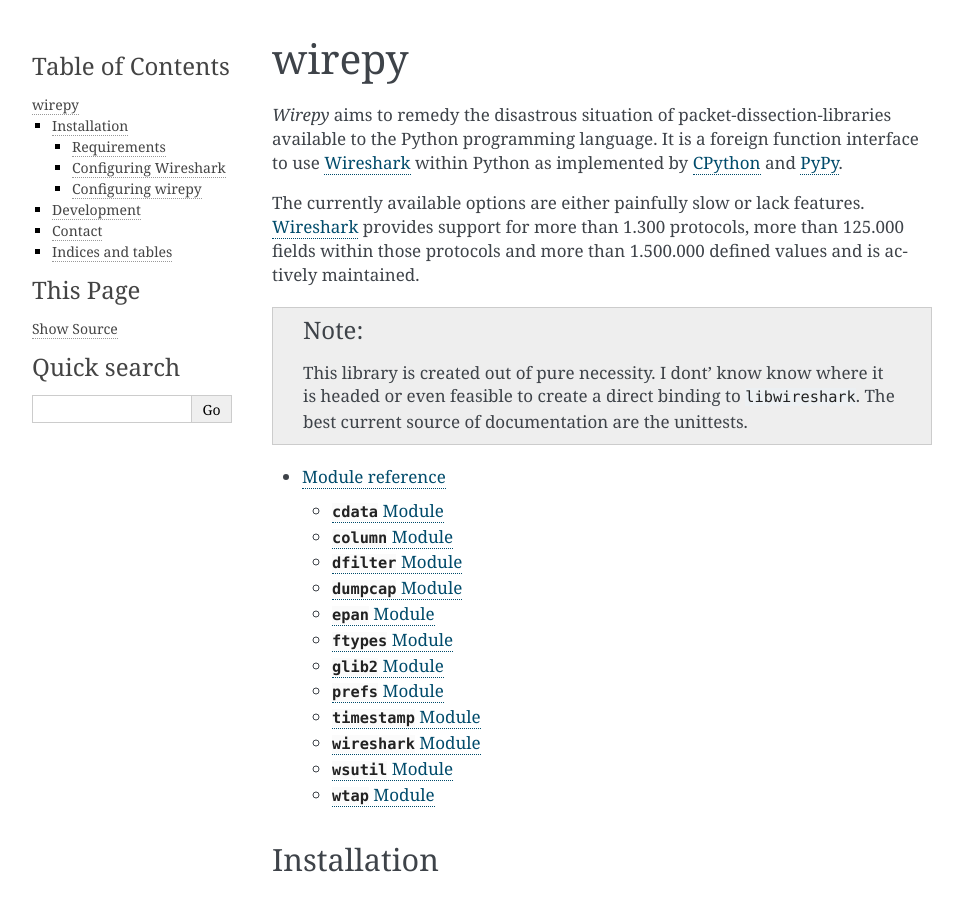
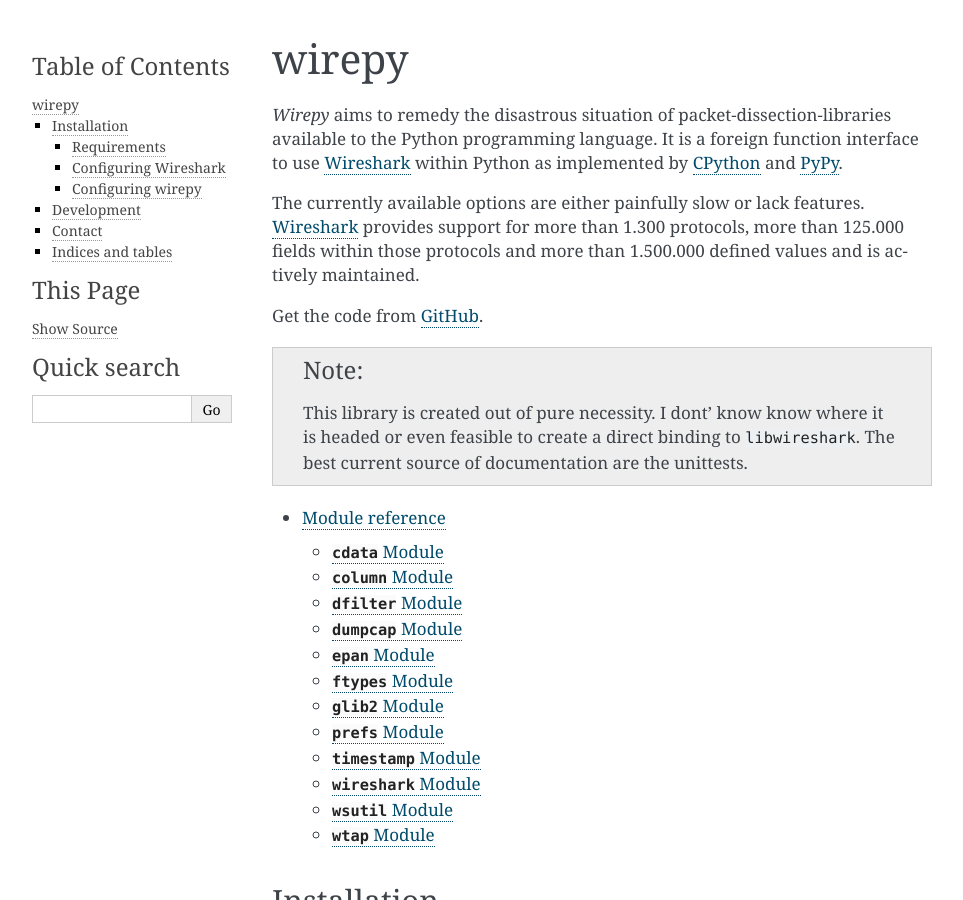
Before and after one commit to lukaslueg/wirepy, a Sphinx documentation site: the page built from docs/index.rst, in a window 1280 px wide and 900 px high. Shown: the whole window, without its empty margins (148-1111 px from the left). Built offline with Sphinx 7.4.7, drawn with Linux system fonts in a browser that asks for light colours; the version number could not be read and is left out.

Commit message:
Added link to github repo to docs

```diff
--- a/docs/index.rst
+++ b/docs/index.rst
@@ -10,6 +10,8 @@
 features. `Wireshark`_ provides support for more than 1.300 protocols, more
 than 125.000 fields within those protocols and more than 1.500.000 defined
 values and is actively maintained.
+
+Get the code from `GitHub`_.
 
 .. note::
     This library is created out of pure necessity. I dont' know know where it
@@ -148,6 +150,7 @@
 
 Generated |today|.
 
+.. _GitHub: https://github.com/lukaslueg/wirepy
 .. _CFFI: https://cffi.readthedocs.org
 .. _`Wireshark`: https://www.wireshark.org
 .. _`CPython`: http://www.python.org
```
